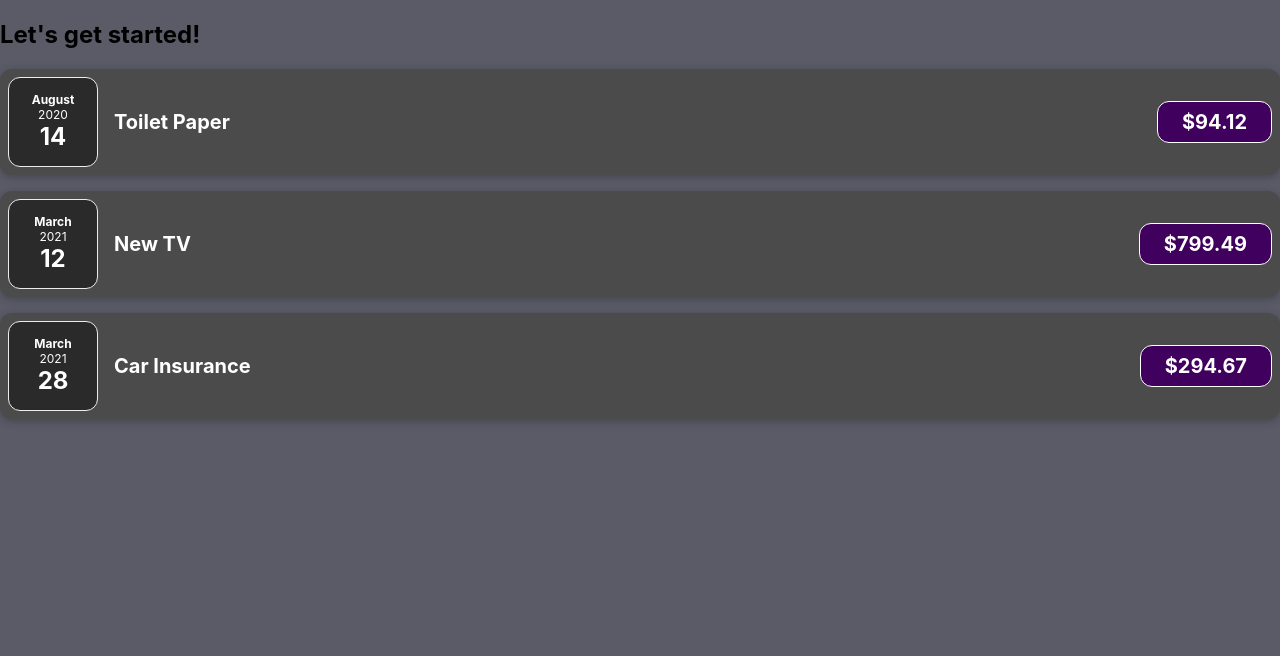
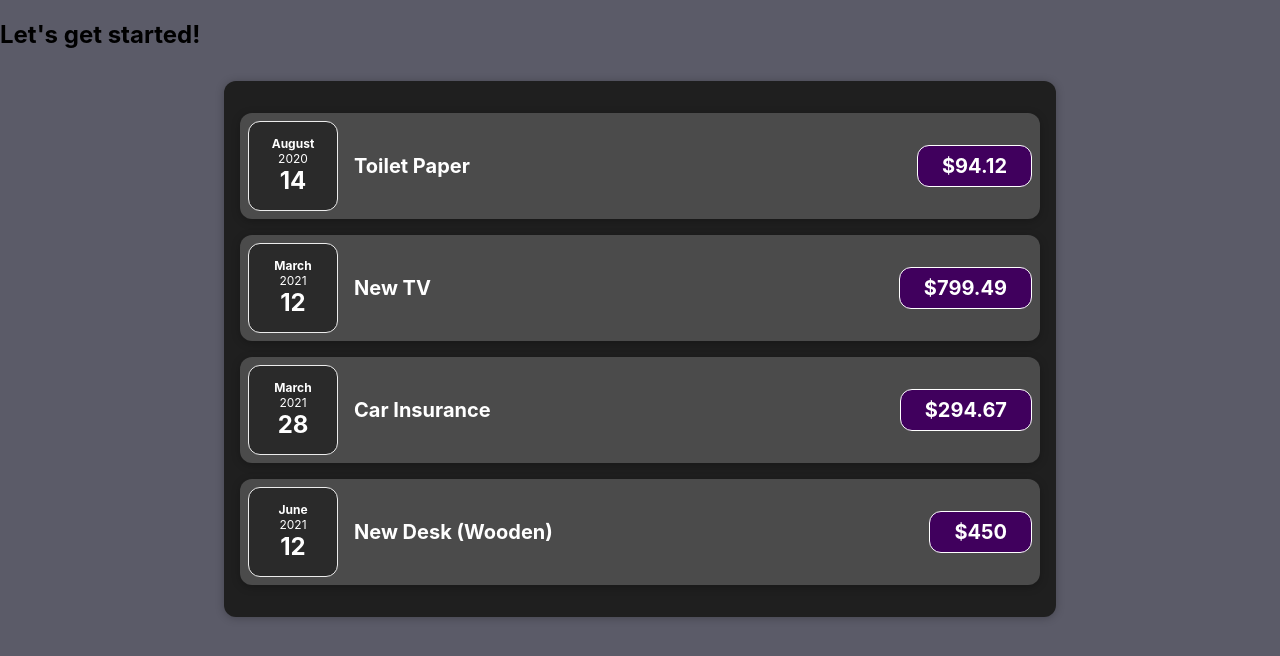
Before and after one commit to georgitinchev/React-App, a React (Create React App) app: page / in a window 1280 px wide. Shown: the top 656 px of the page. Built offline with nearby package versions, Linux system fonts and the light colour scheme.

Commit message:
Separated Expenses in their own file

```diff
--- a/src/App.js
+++ b/src/App.js
@@ -1,3 +1,4 @@
+import Expenses from "./components/Expenses";
 import ExpenseItem from "./components/ExpenseItem";
 
 function App() {
@@ -26,21 +27,7 @@
   return (
     <div>
       <h2>Let's get started!</h2>
-      <ExpenseItem
-        title={expenses[0].title}
-        amount={expenses[0].amount}
-        date={expenses[0].date}
-      ></ExpenseItem>
-      <ExpenseItem
-        title={expenses[1].title}
-        amount={expenses[1].amount}
-        date={expenses[1].date}
-      ></ExpenseItem>
-      <ExpenseItem
-        title={expenses[2].title}
-        amount={expenses[2].amount}
-        date={expenses[2].date}
-      ></ExpenseItem>
+      <Expenses items={expenses} />
     </div>
   );
 }
--- /dev/null
+++ b/src/components/Expenses.css
@@ -0,0 +1,9 @@
+.expenses {
+  padding: 1rem;
+  background-color: rgb(31, 31, 31);
+  margin: 2rem auto;
+  width: 50rem;
+  max-width: 95%;
+  border-radius: 12px;
+  box-shadow: 0 1px 8px rgba(0, 0, 0, 0.25);
+}
--- /dev/null
+++ b/src/components/Expenses.js
@@ -0,0 +1,31 @@
+import ExpenseItem from "./ExpenseItem";
+import "./Expenses.css";
+
+function Expenses(props) {
+  return (
+    <div className="expenses">
+      <ExpenseItem
+        title={props.items[0].title}
+        amount={props.items[0].amount}
+        date={props.items[0].date}
+      />
+      <ExpenseItem
+        title={props.items[1].title}
+        amount={props.items[1].amount}
+        date={props.items[1].date}
+      />
+      <ExpenseItem
+        title={props.items[2].title}
+        amount={props.items[2].amount}
+        date={props.items[2].date}
+      />
+      <ExpenseItem
+        title={props.items[3].title}
+        amount={props.items[3].amount}
+        date={props.items[3].date}
+      />
+    </div>
+  );
+}
+
+export default Expenses;
```
